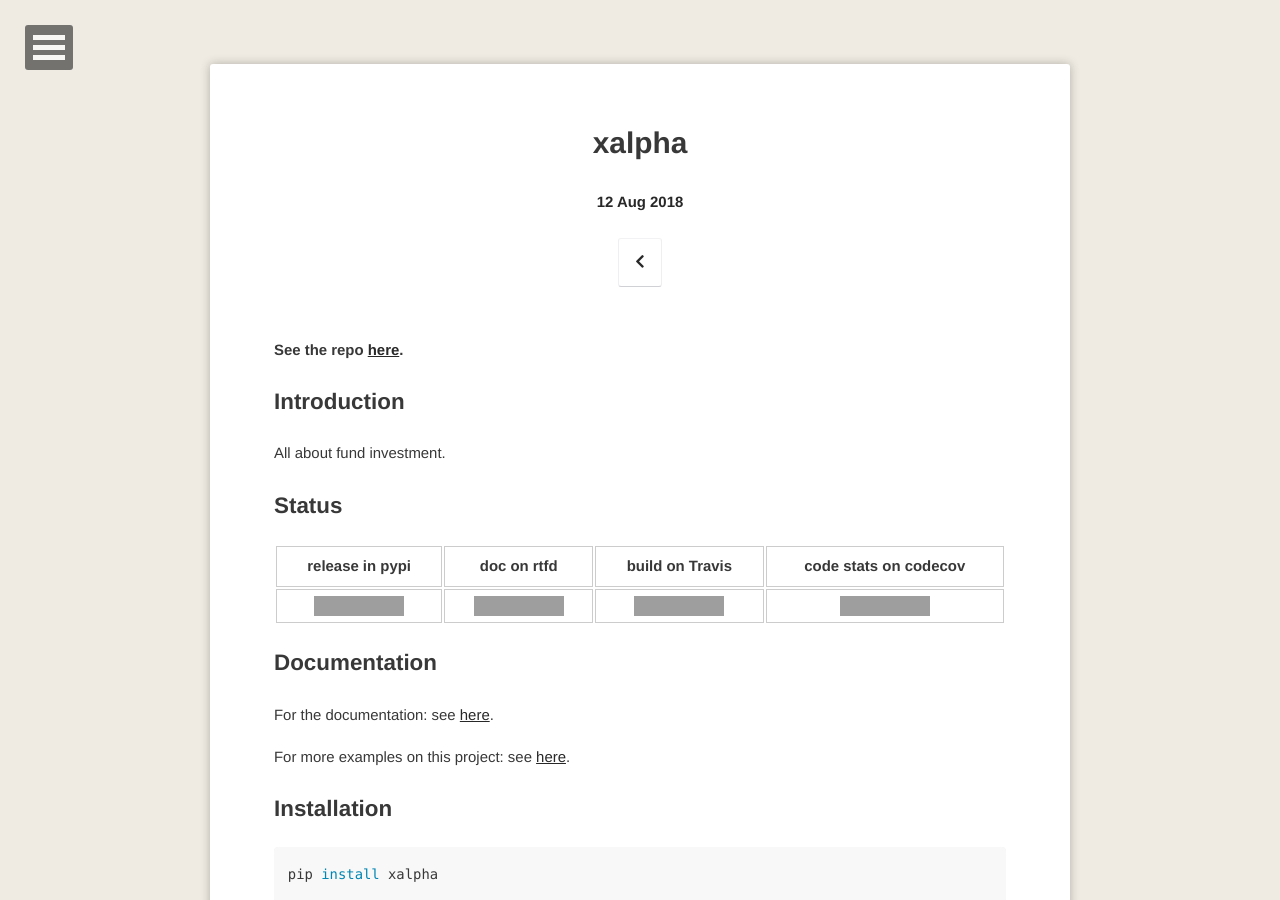
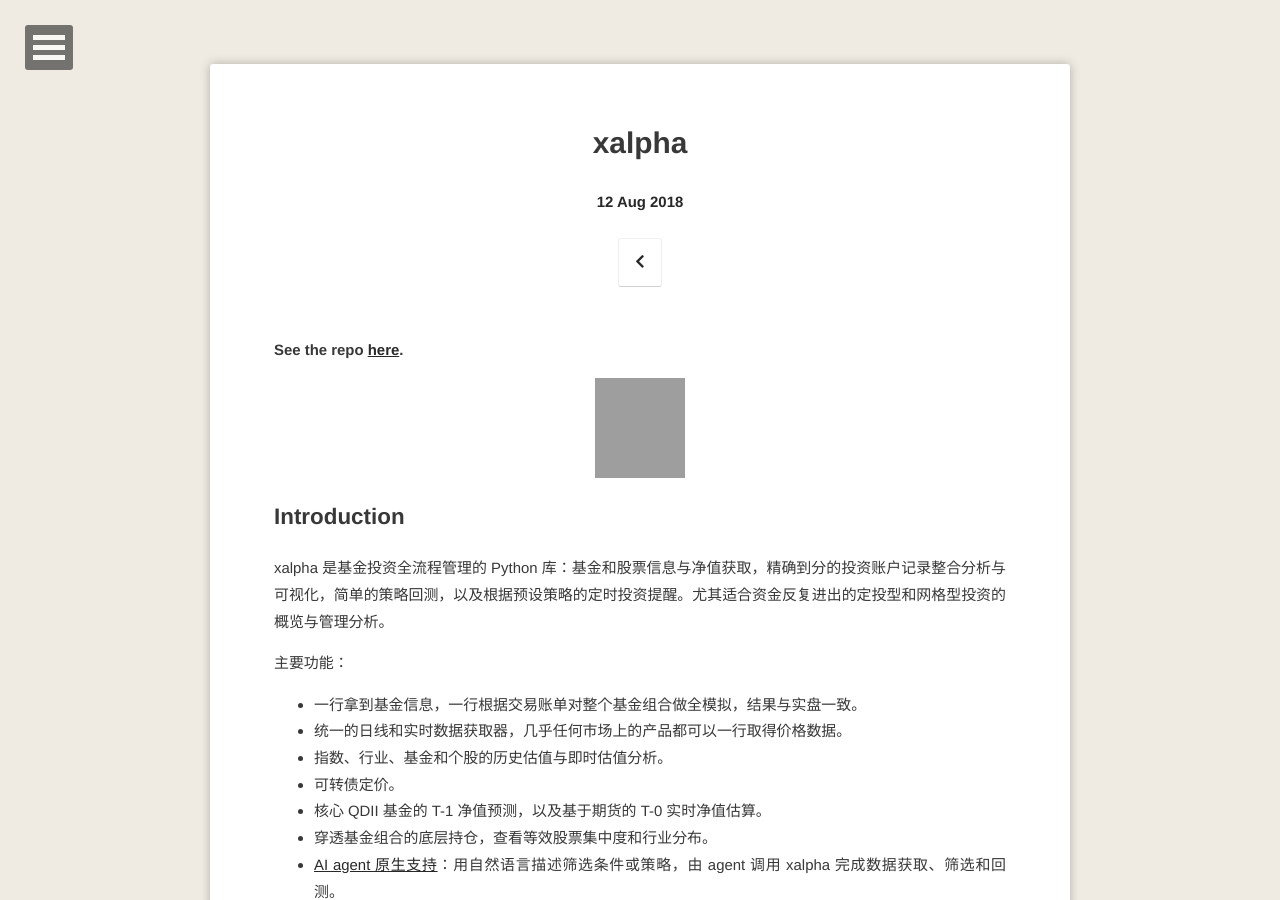
Before and after one commit to refraction-ray/refraction-ray.github.io, a Jekyll site: the page built from _posts/2018-08-12-xalpha.md, in a window 1280 px wide and 900 px high. Built offline with Jekyll 4.4.1, drawn with Linux system fonts in a browser that asks for light colours; comment, search, counter and statistics services are not loaded; some of the changed text lies outside the part shown; grey boxes are pictures that could not be loaded.

Commit message:
add new projects

````diff
--- a/_posts/2018-08-12-xalpha.md
+++ b/_posts/2018-08-12-xalpha.md
@@ -2,31 +2,56 @@
 layout: post
 title:  "xalpha"
 date:   2018-08-12
-excerpt:  All about fund investment
+excerpt:  "基金投资的全流程管理：数据获取、账户记录、回测与净值预测，并原生支持 AI agent"
 project: true
 comments: true
 ---
 
 **See the repo [here](https://github.com/refraction-ray/xalpha).**
 
-
+[![version](https://img.shields.io/pypi/v/xalpha.svg)](https://pypi.org/project/xalpha/)
+[![doc](https://readthedocs.org/projects/xalpha/badge/?style=flat)](https://xalpha.readthedocs.io/)
+[![codecov](https://codecov.io/gh/refraction-ray/xalpha/branch/master/graph/badge.svg)](https://codecov.io/gh/refraction-ray/xalpha)
+[![stars](https://img.shields.io/github/stars/refraction-ray/xalpha?style=flat)](https://github.com/refraction-ray/xalpha/stargazers)
+[![license](https://img.shields.io/:license-mit-blue.svg)](https://github.com/refraction-ray/xalpha/blob/master/LICENSE)
 
 ## Introduction
 
-All about fund investment.
+xalpha 是基金投资全流程管理的 Python 库：基金和股票信息与净值获取，精确到分的投资账户记录整合分析与可视化，简单的策略回测，以及根据预设策略的定时投资提醒。尤其适合资金反复进出的定投型和网格型投资的概览与管理分析。
 
-## Status
+主要功能：
 
-|                       release in pypi                        |                         doc on rtfd                          |                       build on Travis                        |                    code stats on codecov                     |
-| :----------------------------------------------------------: | :----------------------------------------------------------: | :----------------------------------------------------------: | :----------------------------------------------------------: |
-| [![version](https://img.shields.io/pypi/v/xalpha.svg)](https://pypi.org/project/xalpha/) | [![doc](https://readthedocs.org/projects/xalpha/badge/?style=flat)](https://xalpha.readthedocs.io/) | [![Travis](https://api.travis-ci.org/refraction-ray/xalpha.svg)](https://travis-ci.org/refraction-ray/xalpha) | [![codecov](https://codecov.io/gh/refraction-ray/xalpha/branch/master/graph/badge.svg)](https://codecov.io/gh/refraction-ray/xalpha) |
+- 一行拿到基金信息，一行根据交易账单对整个基金组合做全模拟，结果与实盘一致。
+- 统一的日线和实时数据获取器，几乎任何市场上的产品都可以一行取得价格数据。
+- 指数、行业、基金和个股的历史估值与即时估值分析。
+- 可转债定价。
+- 核心 QDII 基金的 T-1 净值预测，以及基于期货的 T-0 实时净值估算。
+- 穿透基金组合的底层持仓，查看等效股票集中度和行业分布。
+- [AI agent 原生支持](https://xalpha.readthedocs.io/en/latest/xalpha_agent/index.html)：用自然语言描述筛选条件或策略，由 agent 调用 xalpha 完成数据获取、筛选和回测。
 
+```python
+import xalpha as xa
+
+xa.fundinfo("501018")                                 # 基金信息
+shipan = xa.mul(status=xa.record(path))               # 按账单模拟整个组合
+shipan.summary()
+xa.get_daily("SH518880")                              # 历史日线
+xa.get_rt("commodities/crude-oil")                    # 实时数据
+xa.QDIIPredict("SH501018", positions=True).get_t0_rate()  # QDII 实时净值估算
+```
+
+![](https://raw.githubusercontent.com/refraction-ray/xalpha/master/doc/source/kline.png){:width="85%"}
+*多市场指数与个股的 K 线及历史估值分析*
+
+![](https://raw.githubusercontent.com/refraction-ray/xalpha/master/doc/source/qdii_dashboard.png){:width="85%"}
+*核心 QDII 基金的 T-1 净值预测及 T-0 实时净值仪表盘*
+
+![](https://raw.githubusercontent.com/refraction-ray/xalpha/master/doc/source/positions.png){:width="75%"}
+*基金组合底层的等效股票集中度及行业分布*
 
 ## Documentation
 
-For the documentation: see [here](https://xalpha.readthedocs.io/).
-
-For more examples on this project:  see [here](http://nbviewer.jupyter.org/github/refraction-ray/xalpha/tree/master/doc/samples/).
+在线文档见 [xalpha.readthedocs.io](https://xalpha.readthedocs.io/)，示例见 [demo](https://xalpha.readthedocs.io/en/latest/demo.html) 和 [notebooks](http://nbviewer.jupyter.org/github/refraction-ray/xalpha/tree/master/doc/samples/)。
 
 ## Installation
 
@@ -35,3 +60,8 @@ pip install xalpha
 ```
 
 Only python3 is supported.
+
+## Blogs
+
+- [xalpha 诞生记](/xalpha-诞生记/)
+- [xalpha 设计哲学及其他](/xalpha-设计哲学及其他/)
````
Also changed, not shown: _posts/2019-10-17-MyArXiv.md (deleted, +0 -18 lines), _posts/2020-06-24-tensorcircuit.md (+53 -5 lines), _posts/2026-05-21-everyday-arxiv.md (added, +26 -0 lines), _posts/2026-10-21-free-energy-to-llms.md (added, +49 -0 lines).
